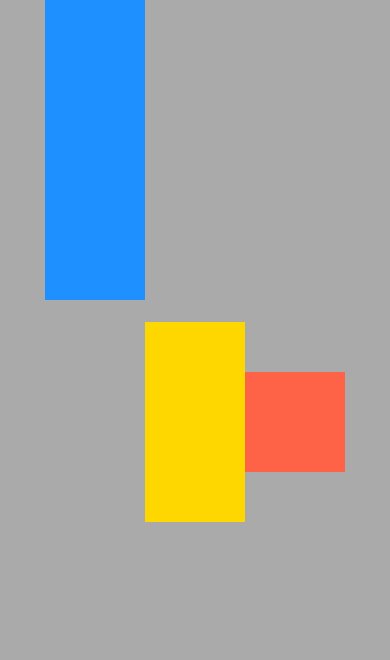
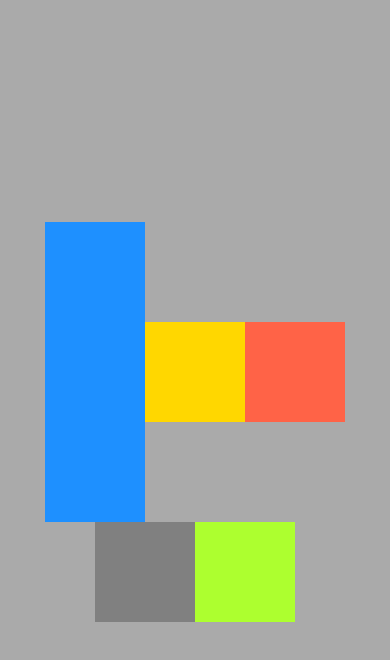
Before and after one commit to Micang23/react-demo, a React Native app: screen / in a window 390 px wide. Shown: the top 660 px of the page. Built offline with nearby package versions, Linux system fonts and the light colour scheme.

Commit message:
flexWrap and alignContent

```diff
--- a/App.js
+++ b/App.js
@@ -12,21 +12,32 @@ export default function App() {
       flex: 1,
       flexDirection: "row",
       justifyContent: "center",
-      alignItems: "center"
+      alignItems: "center",
+      alignContent: "center",
+      flexWrap: "wrap"
     }}>
       <View style={{
         backgroundColor: "dodgerblue",
         width: 100,
-        height: 300,
-        alignSelf: "flex-start"
+        height: 300
       }}/>
       <View style={{
         backgroundColor: "gold",
         width: 100,
-        height: 200
+        height: 100
       }}/>
       <View style={{
         backgroundColor: "tomato",
+        width: 100,
+        height: 100
+      }}/>
+      <View style={{
+        backgroundColor: "gray",
+        width: 100,
+        height: 100
+      }}/>
+      <View style={{
+        backgroundColor: "greenyellow",
         width: 100,
         height: 100
       }}/>
```
